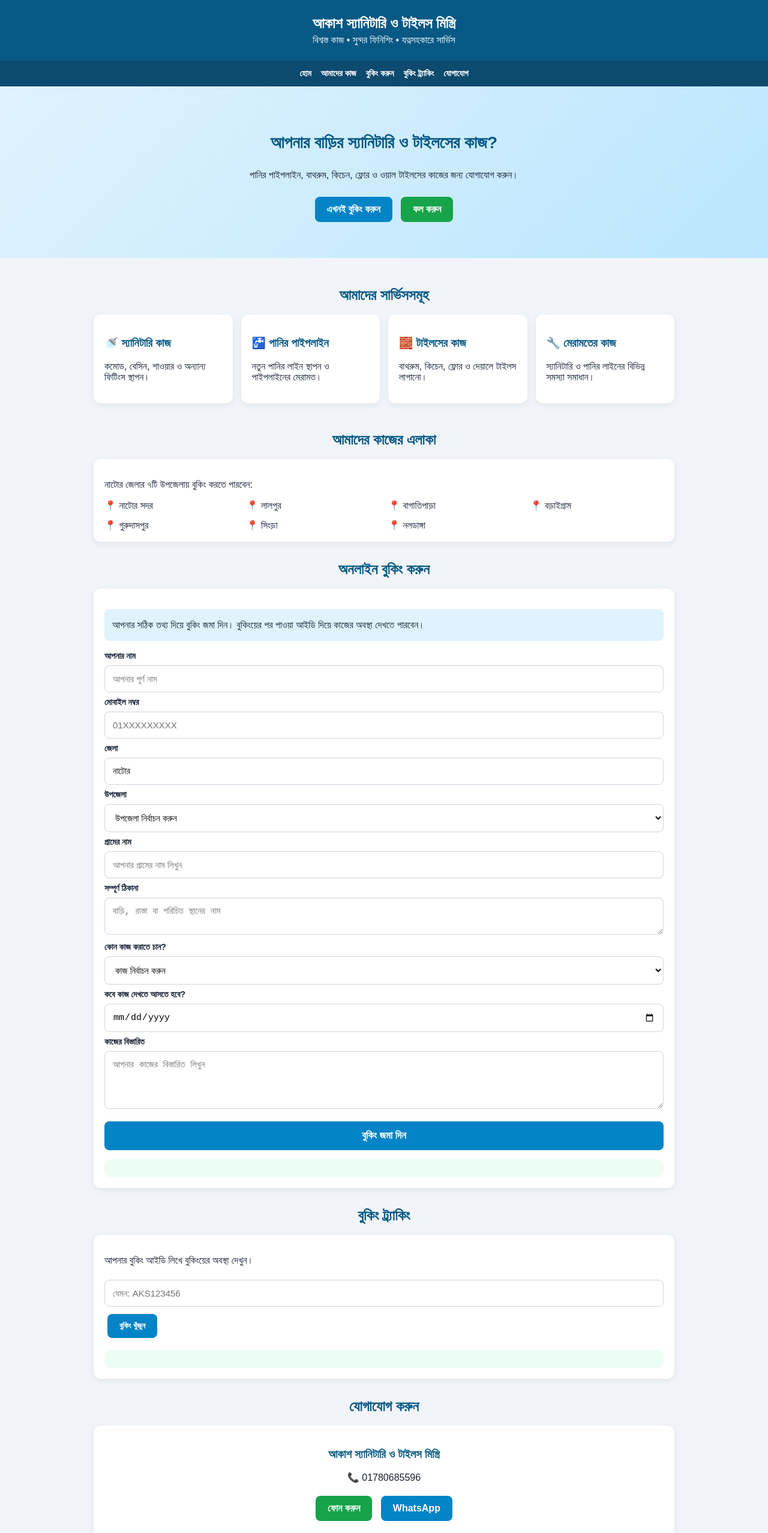
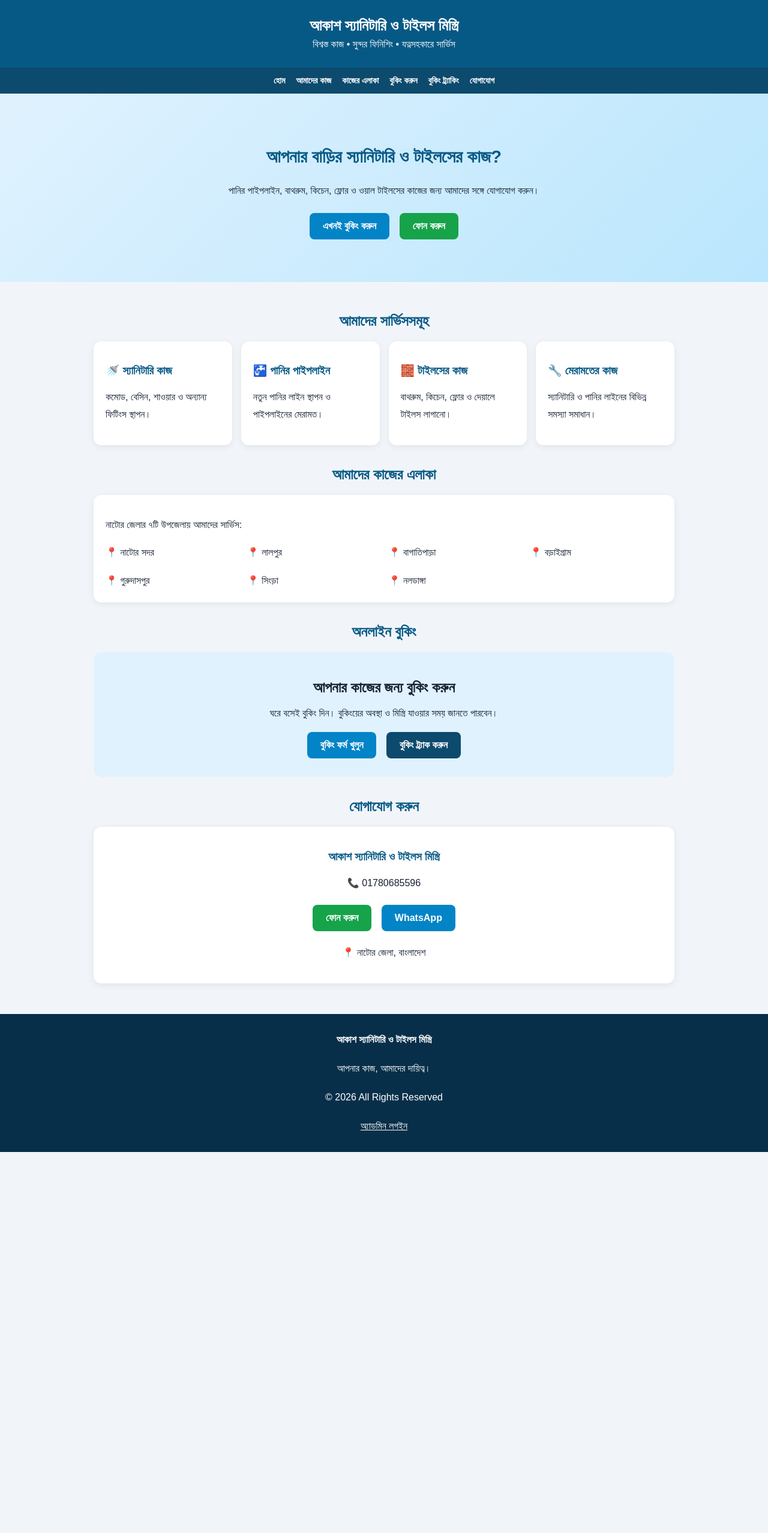
Before and after one commit to akashalkuu-ctrl/akash-sanitary-tiles, a plain HTML site: page index.html in a window 1280 px wide. Shown: the top 2555 px of the page at 60% size. After the commit the page ends 1920 px from the top, so only its background shows below. Drawn offline with Linux system fonts and the light colour scheme.

Commit message:
Update index.html

```diff
--- a/index.html
+++ b/index.html
@@ -5,32 +5,34 @@
 <meta charset="UTF-8">
 <meta name="viewport" content="width=device-width, initial-scale=1.0">
 <title>আকাশ স্যানিটারি ও টাইলস মিস্ত্রি</title>
-<meta name="description" content="নাটোর জেলার স্যানিটারি, পানির পাইপলাইন ও টাইলসের কাজের জন্য অনলাইন বুকিং করুন।">
+<meta name="description" content="নাটোর জেলার স্যানিটারি, পানির পাইপলাইন ও টাইলসের কাজের অনলাইন বুকিং।">
 
 <style>
 *{box-sizing:border-box}
+html{scroll-behavior:smooth}
 body{margin:0;font-family:Arial,sans-serif;background:#f1f5f9;color:#172033}
-header{background:#075985;color:white;padding:20px 12px;text-align:center}
-header h1{font-size:24px;margin:5px}
-header p{margin:5px}
-nav{background:#0c4a6e;padding:13px;display:flex;justify-content:center;gap:16px;flex-wrap:wrap}
+header{background:#075985;color:white;padding:23px 12px;text-align:center}
+header h1{font-size:25px;margin:5px}
+header p{margin:7px 0}
+nav{background:#0c4a6e;padding:13px;display:flex;justify-content:center;gap:18px;flex-wrap:wrap}
 nav a{color:white;text-decoration:none;font-weight:bold;font-size:14px}
-.hero{padding:55px 15px;text-align:center;background:linear-gradient(135deg,#e0f2fe,#bae6fd)}
-.hero h2{font-size:28px;color:#075985}
-.hero p{line-height:1.8}
-.btn{display:inline-block;background:#0284c7;color:white;padding:12px 20px;border-radius:8px;text-decoration:none;border:0;font-weight:bold;cursor:pointer;margin:5px}
+.hero{padding:65px 15px;text-align:center;background:linear-gradient(135deg,#e0f2fe,#bae6fd)}
+.hero h2{font-size:29px;color:#075985}
+.hero p{line-height:1.9;max-width:650px;margin:15px auto}
+.btn{display:inline-block;background:#0284c7;color:white;padding:13px 22px;border-radius:8px;text-decoration:none;border:0;font-weight:bold;margin:6px}
 .green{background:#16a34a}
+.dark{background:#0c4a6e}
 .container{max-width:1000px;margin:auto;padding:16px}
-.section-title{text-align:center;color:#075985;margin:32px 0 18px}
-.grid{display:grid;grid-template-columns:repeat(auto-fit,minmax(190px,1fr));gap:14px}
-.card{background:white;padding:18px;border-radius:12px;box-shadow:0 3px 12px #00000012;margin-bottom:15px}
+.section-title{text-align:center;color:#075985;margin:35px 0 20px}
+.grid{display:grid;grid-template-columns:repeat(auto-fit,minmax(190px,1fr));gap:15px}
+.card{background:white;padding:20px;border-radius:13px;box-shadow:0 3px 12px #00000012}
 .card h3{color:#075985}
-input,select,textarea{width:100%;padding:13px;margin:7px 0;border:1px solid #cbd5e1;border-radius:8px;font-size:15px;background:white}
-label{font-weight:bold;font-size:14px}
-form button{width:100%;padding:14px;background:#0284c7;color:white;border:0;border-radius:8px;font-size:17px;font-weight:bold;margin-top:10px}
-.notice{background:#e0f2fe;padding:13px;border-radius:8px;line-height:1.7}
-#result,#bookingResult{margin-top:15px;padding:15px;border-radius:10px;background:#ecfdf5;line-height:1.8;overflow-wrap:anywhere}
-footer{background:#082f49;color:white;text-align:center;padding:25px;margin-top:35px;line-height:1.8}
+.card p{line-height:1.8}
+.area{line-height:2}
+.booking-box{background:#e0f2fe;text-align:center;padding:25px;border-radius:13px}
+.contact{text-align:center}
+footer{background:#082f49;color:white;text-align:center;padding:27px;margin-top:35px;line-height:2}
+footer a{color:white}
 </style>
 </head>
 
@@ -44,16 +46,20 @@ footer{background:#082f49;color:white;text-align:center;padding:25px;margin-top:
 <nav>
 <a href="#home">হোম</a>
 <a href="#services">আমাদের কাজ</a>
-<a href="#booking">বুকিং করুন</a>
-<a href="#tracking">বুকিং ট্র্যাকিং</a>
+<a href="#area">কাজের এলাকা</a>
+<a href="booking.html">বুকিং করুন</a>
+<a href="booking.html#tracking">বুকিং ট্র্যাকিং</a>
 <a href="#contact">যোগাযোগ</a>
 </nav>
 
 <section class="hero" id="home">
 <h2>আপনার বাড়ির স্যানিটারি ও টাইলসের কাজ?</h2>
-<p>পানির পাইপলাইন, বাথরুম, কিচেন, ফ্লোর ও ওয়াল টাইলসের কাজের জন্য যোগাযোগ করুন।</p>
-<a class="btn" href="#booking">এখনই বুকিং করুন</a>
-<a class="btn green" href="tel:01780685596">কল করুন</a>
+<p>
+পানির পাইপলাইন, বাথরুম, কিচেন, ফ্লোর ও ওয়াল টাইলসের কাজের জন্য
+আমাদের সঙ্গে যোগাযোগ করুন।
+</p>
+<a class="btn" href="booking.html">এখনই বুকিং করুন</a>
+<a class="btn green" href="tel:01780685596">ফোন করুন</a>
 </section>
 
 <div class="container">
@@ -61,6 +67,7 @@ footer{background:#082f49;color:white;text-align:center;padding:25px;margin-top:
 <h2 class="section-title" id="services">আমাদের সার্ভিসসমূহ</h2>
 
 <div class="grid">
+
 <div class="card">
 <h3>🚿 স্যানিটারি কাজ</h3>
 <p>কমোড, বেসিন, শাওয়ার ও অন্যান্য ফিটিংস স্থাপন।</p>
@@ -80,11 +87,13 @@ footer{background:#082f49;color:white;text-align:center;padding:25px;margin-top:
 <h3>🔧 মেরামতের কাজ</h3>
 <p>স্যানিটারি ও পানির লাইনের বিভিন্ন সমস্যা সমাধান।</p>
 </div>
+
 </div>
 
-<h2 class="section-title">আমাদের কাজের এলাকা</h2>
-<div class="card">
-<p>নাটোর জেলার ৭টি উপজেলায় বুকিং করতে পারবেন:</p>
+<h2 class="section-title" id="area">আমাদের কাজের এলাকা</h2>
+
+<div class="card area">
+<p>নাটোর জেলার ৭টি উপজেলায় আমাদের সার্ভিস:</p>
 <div class="grid">
 <div>📍 নাটোর সদর</div>
 <div>📍 লালপুর</div>
@@ -96,84 +105,22 @@ footer{background:#082f49;color:white;text-align:center;padding:25px;margin-top:
 </div>
 </div>
 
-<h2 class="section-title" id="booking">অনলাইন বুকিং করুন</h2>
+<h2 class="section-title">অনলাইন বুকিং</h2>
 
-<div class="card">
-<p class="notice">
-আপনার সঠিক তথ্য দিয়ে বুকিং জমা দিন। বুকিংয়ের পর পাওয়া আইডি দিয়ে কাজের অবস্থা দেখতে পারবেন।
-</p>
-
-<form id="bookingForm">
-
-<label>আপনার নাম</label>
-<input id="name" placeholder="আপনার পূর্ণ নাম" required>
-
-<label>মোবাইল নম্বর</label>
-<input id="phone" type="tel" placeholder="01XXXXXXXXX" required>
-
-<label>জেলা</label>
-<input value="নাটোর" readonly>
-
-<label>উপজেলা</label>
-<select id="upazila" required>
-<option value="">উপজেলা নির্বাচন করুন</option>
-<option>নাটোর সদর</option>
-<option>লালপুর</option>
-<option>বাগাতিপাড়া</option>
-<option>বড়াইগ্রাম</option>
-<option>গুরুদাসপুর</option>
-<option>সিংড়া</option>
-<option>নলডাঙ্গা</option>
-</select>
-
-<label>গ্রামের নাম</label>
-<input id="village" placeholder="আপনার গ্রামের নাম লিখুন" required>
-
-<label>সম্পূর্ণ ঠিকানা</label>
-<textarea id="address" rows="2" placeholder="বাড়ি, রাস্তা বা পরিচিত স্থানের নাম" required></textarea>
-
-<label>কোন কাজ করাতে চান?</label>
-<select id="service" required>
-<option value="">কাজ নির্বাচন করুন</option>
-<option>স্যানিটারি কাজ</option>
-<option>পানির পাইপলাইন</option>
-<option>বাথরুম টাইলস</option>
-<option>কিচেন টাইলস</option>
-<option>ফ্লোর টাইলস</option>
-<option>ওয়াল টাইলস</option>
-<option>মেরামতের কাজ</option>
-<option>অন্যান্য</option>
-</select>
-
-<label>কবে কাজ দেখতে আসতে হবে?</label>
-<input id="date" type="date" required>
-
-<label>কাজের বিস্তারিত</label>
-<textarea id="details" rows="4" placeholder="আপনার কাজের বিস্তারিত লিখুন"></textarea>
-
-<button type="submit">বুকিং জমা দিন</button>
-
-</form>
-
-<div id="bookingResult"></div>
-</div>
-
-<h2 class="section-title" id="tracking">বুকিং ট্র্যাকিং</h2>
-
-<div class="card">
-<p>আপনার বুকিং আইডি লিখে বুকিংয়ের অবস্থা দেখুন।</p>
-<input id="trackId" placeholder="যেমন: AKS123456">
-<button class="btn" onclick="trackBooking()">বুকিং খুঁজুন</button>
-<div id="result"></div>
+<div class="booking-box">
+<h2>আপনার কাজের জন্য বুকিং করুন</h2>
+<p>ঘরে বসেই বুকিং দিন। বুকিংয়ের অবস্থা ও মিস্ত্রি যাওয়ার সময় জানতে পারবেন।</p>
+<a class="btn" href="booking.html">বুকিং ফর্ম খুলুন</a>
+<a class="btn dark" href="booking.html#tracking">বুকিং ট্র্যাক করুন</a>
 </div>
 
 <h2 class="section-title" id="contact">যোগাযোগ করুন</h2>
 
-<div class="card" style="text-align:center">
+<div class="card contact">
 <h3>আকাশ স্যানিটারি ও টাইলস মিস্ত্রি</h3>
 <p>📞 01780685596</p>
 <a class="btn green" href="tel:01780685596">ফোন করুন</a>
-<a class="btn" href="https://wa.me/8801780685596">WhatsApp</a>
+<a class="btn" href="https://wa.me/8801780685596" target="_blank" rel="noopener">WhatsApp</a>
 <p>📍 নাটোর জেলা, বাংলাদেশ</p>
 </div>
 
@@ -183,112 +130,8 @@ footer{background:#082f49;color:white;text-align:center;padding:25px;margin-top:
 <strong>আকাশ স্যানিটারি ও টাইলস মিস্ত্রি</strong>
 <p>আপনার কাজ, আমাদের দায়িত্ব।</p>
 <p>© 2026 All Rights Reserved</p>
+<a href="admin.html">অ্যাডমিন লগইন</a>
 </footer>
-
-<script>
-const KEY="akash_demo_bookings_v1";
-
-function getBookings(){
-try{
-return JSON.parse(localStorage.getItem(KEY)||"[]");
-}catch(e){
-return [];
-}
-}
-
-function saveBookings(data){
-localStorage.setItem(KEY,JSON.stringify(data));
-}
-
-function makeId(){
-return "AKS"+Date.now().toString().slice(-6);
-}
-
-document.getElementById("date").min=
-new Date().toISOString().split("T")[0];
-
-document.getElementById("bookingForm").addEventListener("submit",function(e){
-e.preventDefault();
-
-const booking={
-id:makeId(),
-name:document.getElementById("name").value.trim(),
-phone:document.getElementById("phone").value.trim(),
-district:"নাটোর",
-upazila:document.getElementById("upazila").value,
-village:document.getElementById("village").value.trim(),
-address:document.getElementById("address").value.trim(),
-service:document.getElementById("service").value,
-date:document.getElementById("date").value,
-details:document.getElementById("details").value.trim(),
-status:"নতুন বুকিং",
-visitDate:"",
-visitTime:"",
-note:"",
-createdAt:new Date().toISOString()
-};
-
-const bookings=getBookings();
-bookings.push(booking);
-saveBookings(bookings);
-
-document.getElementById("bookingResult").innerHTML=`
-<div class="notice">
-<h3>✅ বুকিং জমা হয়েছে!</h3>
-<p>আপনার বুকিং আইডি:</p>
-<h2>${safe(booking.id)}</h2>
-<p>এই আইডিটি সংরক্ষণ করুন। বুকিং ট্র্যাক করতে লাগবে।</p>
-</div>
-`;
-
-this.reset();
-document.getElementById("date").min=
-new Date().toISOString().split("T")[0];
-});
-
-function safe(value){
-return String(value||"").replace(/[&<>"']/g,c=>({
-"&":"&amp;",
-"<":"&lt;",
-">":"&gt;",
-'"':"&quot;",
-"'":"&#39;"
-}[c]));
-}
-
-function trackBooking(){
-const id=document.getElementById("trackId").value.trim().toUpperCase();
-const booking=getBookings().find(b=>
-String(b.id).toUpperCase()===id
-);
-const result=document.getElementById("result");
-
-if(!id){
-result.innerHTML="আগে বুকিং আইডি লিখুন।";
-return;
-}
-
-if(!booking){
-result.innerHTML="এই ব্রাউজারে বুকিংটি পাওয়া যায়নি।";
-return;
-}
-
-result.innerHTML=`
-<h3>✅ বুকিং পাওয়া গেছে</h3>
-<p><b>বুকিং আইডি:</b> ${safe(booking.id)}</p>
-<p><b>নাম:</b> ${safe(booking.name)}</p>
-<p><b>ফোন:</b> ${safe(booking.phone)}</p>
-<p><b>উপজেলা:</b> ${safe(booking.upazila)}</p>
-<p><b>গ্রাম:</b> ${safe(booking.village)}</p>
-<p><b>ঠিকানা:</b> ${safe(booking.address)}</p>
-<p><b>সার্ভিস:</b> ${safe(booking.service)}</p>
-<p><b>বুকিংয়ের অবস্থা:</b> ${safe(booking.status||"নতুন বুকিং")}</p>
-<p><b>মিস্ত্রি যাওয়ার তারিখ:</b> ${safe(booking.visitDate||"এখনো নির্ধারণ হয়নি")}</p>
-<p><b>মিস্ত্রি যাওয়ার সময়:</b> ${safe(booking.visitTime||"এখনো নির্ধারণ হয়নি")}</p>
-<p><b>মিস্ত্রির বার্তা:</b> ${safe(booking.note||"কোনো বার্তা নেই")}</p>
-`;
-}
-</script>
 
 </body>
 </html>
```
